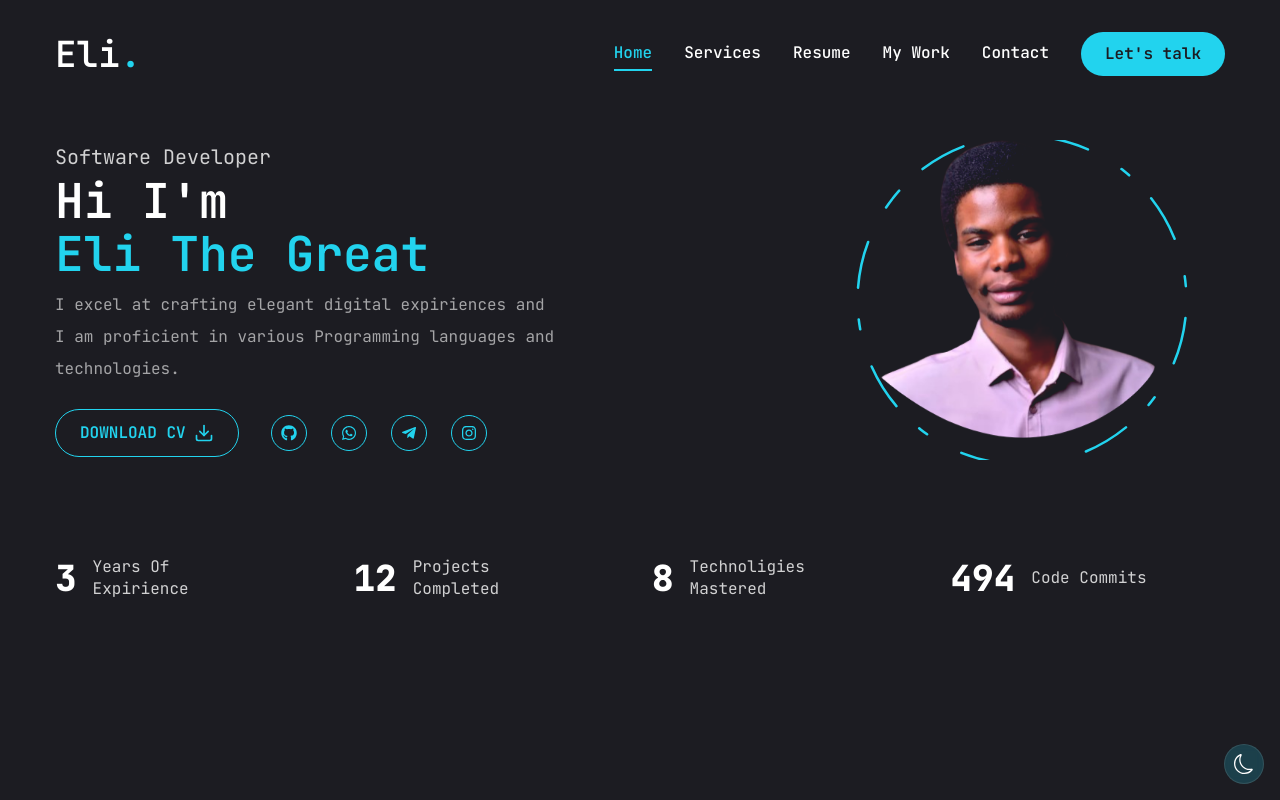
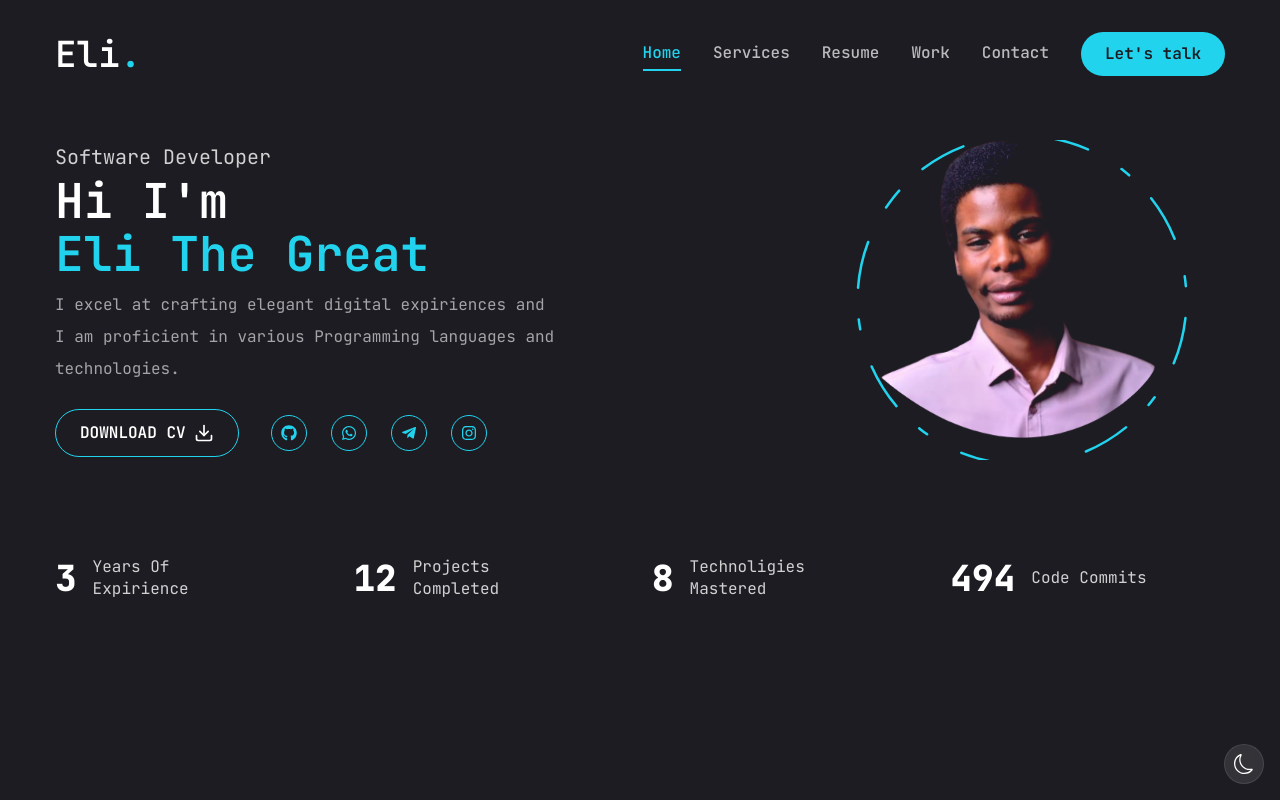
Before and after one commit to ETG1/Eli, a Next.js app: page / in a window 1280 px wide. Built offline with nearby package versions, Linux system fonts and the light colour scheme.

Commit message:
all the components to handle both light and dark modes properly

```diff
--- a/app/contact/page.jsx
+++ b/app/contact/page.jsx
@@ -56,9 +56,10 @@ const Contact = () => {
                   <SelectValue placeholder="Select Subject" />
                 </SelectTrigger>
                 <SelectContent>
-                  <SelectItem value="general">General Inquiry</SelectItem>
-                  <SelectItem value="programming">Programming</SelectItem>
-                  <SelectItem value="collaboration">Collaboration</SelectItem>
+                  <SelectItem value="est">Web Development</SelectItem>
+                  <SelectItem value="cst">Graphics Design</SelectItem>
+                  <SelectItem value="mst">Logo Design</SelectItem>
+                  <SelectItem value="nst">App Development</SelectItem>
                 </SelectContent>
               </Select>
               {/* textarea */}
--- a/components/Header.jsx
+++ b/components/Header.jsx
@@ -6,15 +6,14 @@ import Nav from "./Nav";
 import MobileNav from "./MobileNav";
 
 const Header = () => {
-  return <header className="py-4 xl:py-8 text-white">
+  return <header className="py-4 xl:py-8">
     <div className="container mx-auto flex justify-between items-center">
         {/*Logo*/}
         <Link href="/">
-        <h1 className="text-4xl font-semibold">
+          <h1 className="text-4xl font-semibold text-primary dark:text-white">
             Eli<span className="text-cyan-400">.</span>
-        </h1>
+          </h1>
         </Link>
-
 
         {/*Navbar*/}
         <div className="hidden xl:flex items-center gap-8">
@@ -32,4 +31,4 @@ const Header = () => {
   </header>
 };
 
-export default Header
+export default Header;
--- a/components/Nav.jsx
+++ b/components/Nav.jsx
@@ -17,15 +17,14 @@ const links = [
         path: "/resume",
     },
     {
-        name: "my work",
+        name: "work",
         path: "/work",
     },
     {
         name: "contact",
         path: "/contact",
     },
-
-]
+];
 
 const Nav = () => {
     const pathname = usePathname();
@@ -34,8 +33,16 @@ const Nav = () => {
         <nav className="flex gap-8">
             {links.map((link, index) => {
                 return (
-                    <Link href={link.path} key={index} className={`${link.path === pathname && "text-cyan-400 border-b-2 border-cyan-400"} capitalize font-medium hover:text-cyan-400 transition-all`}>
-                    {link.name}
+                    <Link
+                        href={link.path}
+                        key={index}
+                        className={`${
+                            link.path === pathname
+                            ? "text-cyan-400 border-b-2 border-cyan-400"
+                            : "text-primary/70 dark:text-white/70 hover:text-cyan-400 dark:hover:text-cyan-400"
+                        } capitalize font-medium transition-all`}
+                    >
+                        {link.name}
                     </Link>
                 );
             })}
@@ -43,4 +50,4 @@ const Nav = () => {
     );
 };
 
-export default Nav
+export default Nav;
--- a/components/ThemeSwitcher.jsx
+++ b/components/ThemeSwitcher.jsx
@@ -43,7 +43,7 @@ const ThemeSwitcher = () => {
       <div className="relative">
         <button
           onClick={() => setIsOpen(!isOpen)}
-          className="flex items-center justify-center w-10 h-10 rounded-full bg-cyan-400/20 backdrop-blur-sm border border-white/10 text-white hover:bg-cyan-400/30 transition-all duration-300"
+          className="flex items-center justify-center w-10 h-10 rounded-full bg-primary/5 dark:bg-white/10 backdrop-blur-sm border border-primary/10 dark:border-white/10 text-primary dark:text-white hover:bg-primary/10 dark:hover:bg-white/20 transition-all duration-300"
         >
           {currentTheme.icon}
         </button>
@@ -55,7 +55,7 @@ const ThemeSwitcher = () => {
               animate={{ opacity: 1, y: 0 }}
               exit={{ opacity: 0, y: 10 }}
               transition={{ duration: 0.2 }}
-              className="absolute bottom-12 right-0 min-w-[150px] py-2 rounded-lg bg-white/10 backdrop-blur-md border border-white/10"
+              className="absolute bottom-12 right-0 min-w-[150px] py-2 rounded-lg bg-white/80 dark:bg-white/10 backdrop-blur-md border border-primary/10 dark:border-white/10"
             >
               {themes.map((t) => (
                 <button
@@ -64,7 +64,7 @@ const ThemeSwitcher = () => {
                     setTheme(t.value);
                     setIsOpen(false);
                   }}
-                  className="flex items-center gap-2 w-full px-4 py-2 text-sm text-white hover:bg-cyan-400/20 transition-colors"
+                  className="flex items-center gap-2 w-full px-4 py-2 text-sm text-primary dark:text-white hover:bg-primary/5 dark:hover:bg-white/5 transition-colors"
                 >
                   {t.icon}
                   <span>{t.name}</span>
--- a/components/ui/button.jsx
+++ b/components/ui/button.jsx
@@ -10,8 +10,8 @@ const buttonVariants = cva(
     variants: {
       variant: {
         default: "bg-cyan-400 text-primary hover:bg-cyan-hover",
-        primary: "bg-primary text-white",
-        outline: "border border-cyan-400 bg-transparent text-cyan-400 hover:bg-cyan-400 hover:text-primary",
+        primary: "bg-primary text-white dark:bg-white dark:text-primary",
+        outline: "border border-cyan-400 bg-transparent text-primary dark:text-white hover:bg-cyan-400 hover:text-primary dark:hover:text-primary",
       },
       size: {
         default: "h-[44px] px-6",
```
